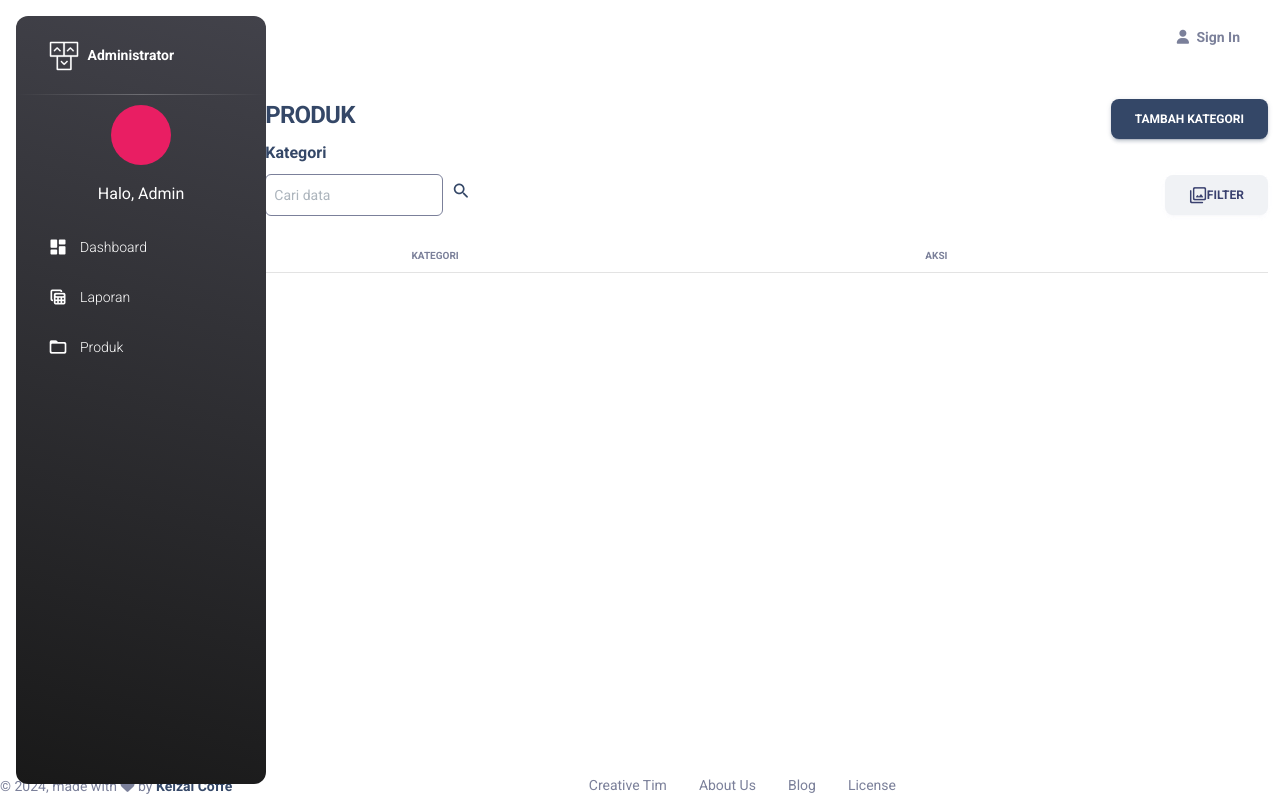
After one commit to mfrdw/keizai-coffee, a CodeIgniter 4 app: template app/Views/admin/listkategori.php in a window 1280 px wide. The commit adds this page. Run offline with PHP 8.4 and a stand-in for CodeIgniter, Linux system fonts and the light colour scheme; the template is opened without the code that fills it, so the values that code supplies are empty; some libraries are stand-ins or nearby versions.

Commit message:
Update Kategori

```diff
--- a/app/Config/Routes.php
+++ b/app/Config/Routes.php
@@ -5,9 +5,10 @@ use CodeIgniter\Router\RouteCollection;
 /**
  * @var RouteCollection $routes
  */
-// $routes->get('/', 'Home::index');
+
 $routes->get('/', 'Administrator::index');
 $routes->get('/listproduct', 'Administrator::listproduct');
+$routes->get('/listkategori', 'Administrator::listkategori');
 
 
 
--- /dev/null
+++ b/app/Views/admin/listkategori.php
@@ -0,0 +1,63 @@
+<?= $this->extend('layout/template'); ?>
+<?= $this->section('content'); ?>
+
+<div class="container col-md-10 py-4 offset-md-2">
+    <dir class="row">
+        <div class="d-flex w-100 justify-content-between">
+            <div>
+                <h4>PRODUK</h4>
+                <h6>Kategori</h6>
+            </div>
+            <div>
+                <a class="btn btn-dark" href="#">Tambah Kategori</a>
+            </div>
+        </div>
+        <div>
+            <div class="mb-4">
+                <div class="d-flex justify-content-between align-items-center ">
+                    <div class="d-flex align-items-center gap-2">
+                        <input type="text" placeholder="Cari data" class="form-control border border-secondary px-2">
+                        <a href="" style="height:fit-content;">
+                            <i class="material-icons opacity-10">search</i>
+                        </a>
+                    </div>
+                    <div><button class="btn btn-light m-0"><i
+                                class="material-icons opacity-10">filter</i>Filter</button>
+                    </div>
+                </div>
+            </div>
+            <div class="tabel">
+                <div class="d-flex w-100 baris-tabel head">
+                    <div style="flex:0.5;">
+                        <p class="text-center m-0">KATEGORI</p>
+                    </div>
+                    <div style="flex:1;">
+                        <p class="text-center m-0">AKSI</p>
+                    </div>
+                </div>
+
+                <?php foreach ($kategori as $k) { ?>
+                <div class="d-flex baris-tabel">
+                    <div style="flex:0.5;" class="d-flex align-items-center justify-content-center">
+                        <p class="text-center m-0"><?= $k['nama_kategori'];?></p>
+                    </div>
+                    <div style="flex:1;"
+                        class="dropdown d-flex justify-content-center align-items-center gap-3 position-relative">
+                        <button class="btn btn-dark btn-sm dropdown-toggle" type="button" data-bs-toggle="dropdown"
+                            aria-expanded="false">
+                            Action
+                        </button>
+                        <ul class="dropdown-menu" style="flex:1; position: absolute; top: 100%; left: 0;">
+                            <li><a class="dropdown-item" href="#">Edit</a></li>
+                            <li><a class="dropdown-item" href="#">Hapus</a></li>
+                        </ul>
+                    </div>
+
+                </div>
+                <?php } ?>
+            </div>
+        </div>
+    </dir>
+</div>
+
+<?= $this->endSection(); ?>
--- a/app/Views/layout/sidebar.php
+++ b/app/Views/layout/sidebar.php
@@ -60,14 +60,14 @@
                 </div>
             </li>
 
-            <li class="nav-item">
+            <!-- <li class="nav-item">
                 <a class="nav-link text-white" href="../pages/billing.html">
                     <div class="text-white text-center me-2 d-flex align-items-center justify-content-center">
                         <i class="material-icons opacity-10">receipt_long</i>
                     </div>
                     <span class="nav-link-text ms-1">Tambah Produk</span>
                 </a>
-            </li>
+            </li> -->
         </ul>
     </div>
     <script>
```
Also changed, not shown: app/Controllers/Administrator.php (+16 -2 lines), app/Models/KategoriModel.php (added, +24 -0 lines).
